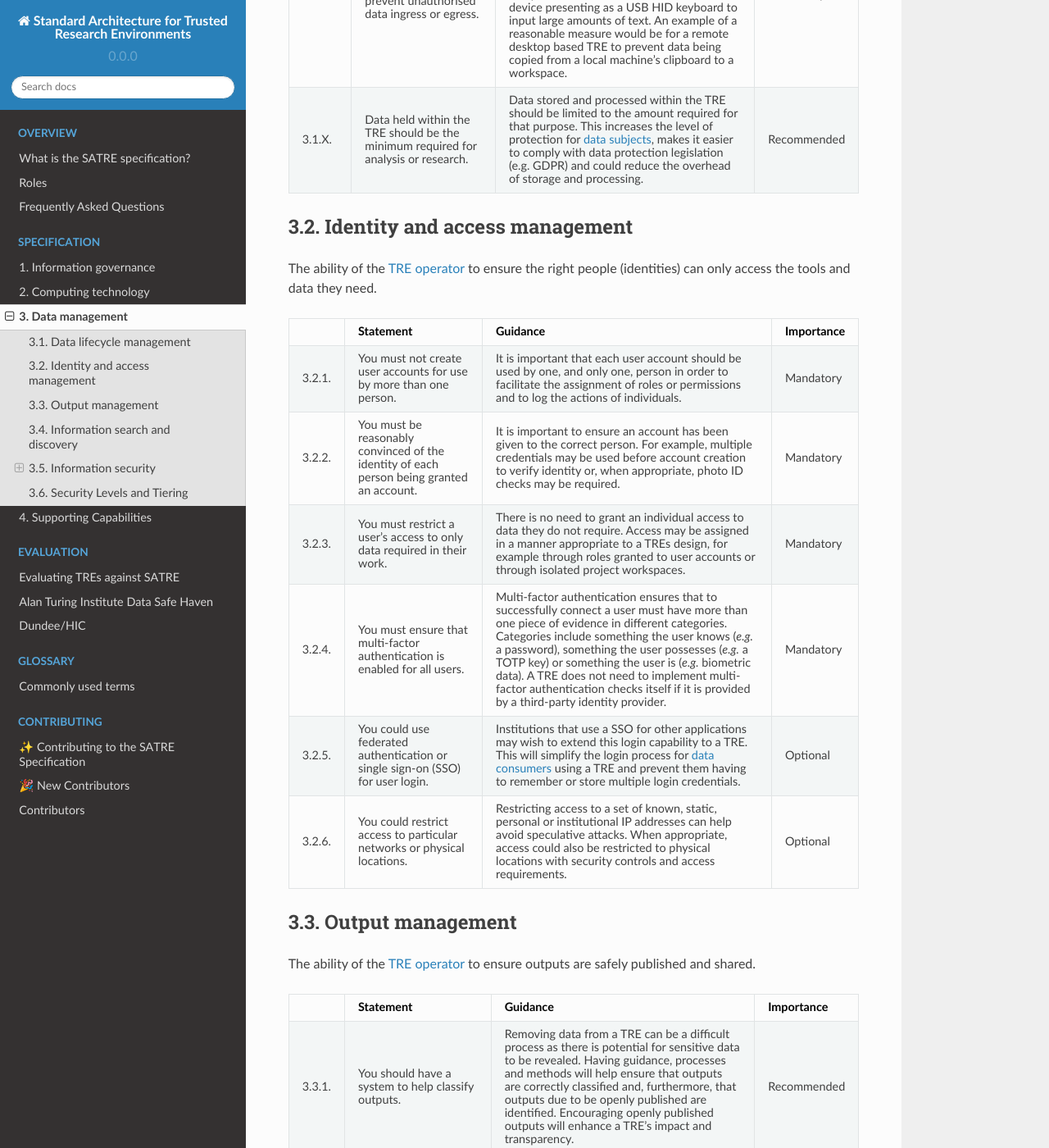
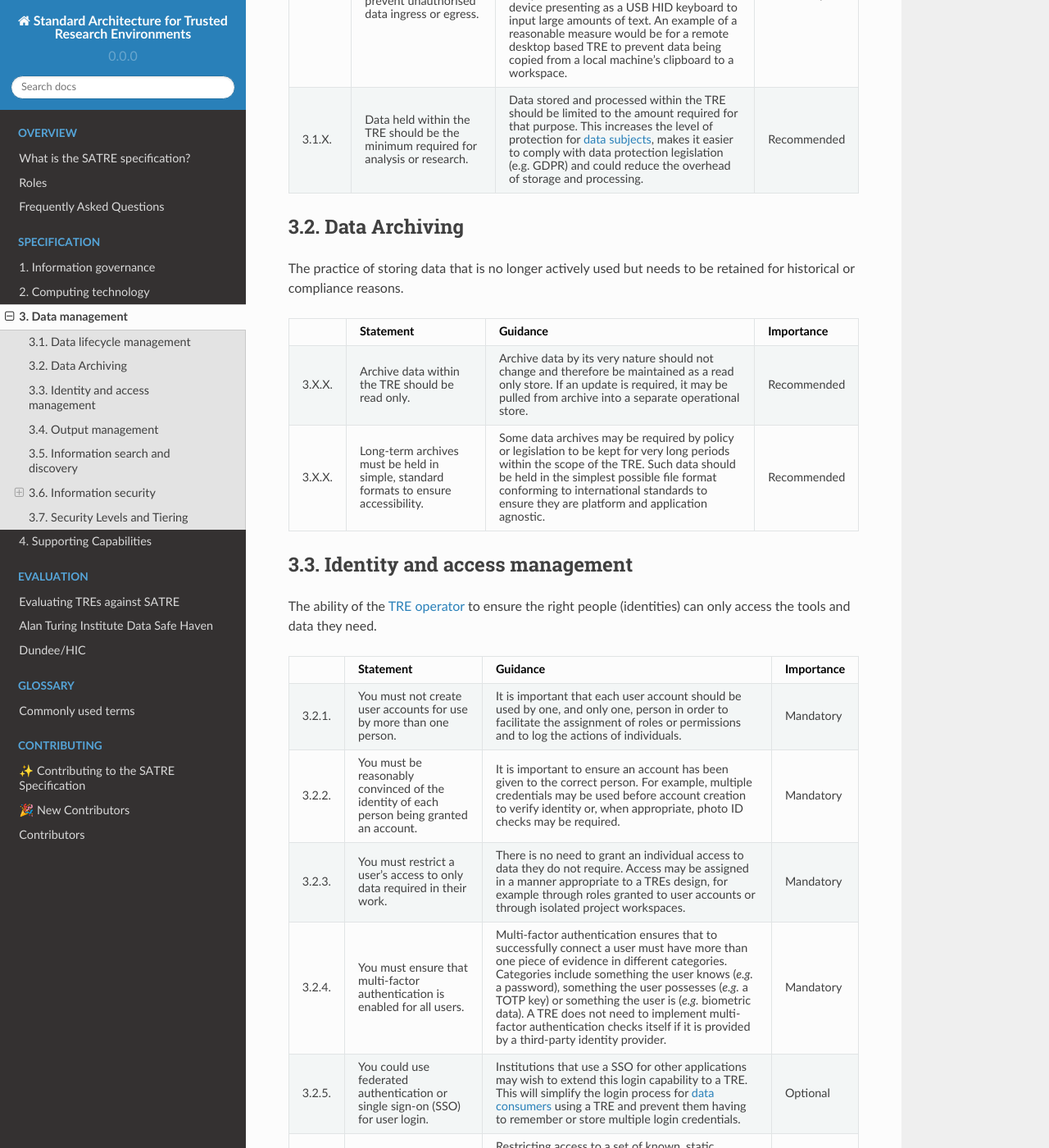
Before and after one commit to sa-tre/satre-specification, a Sphinx documentation site: the page built from docs/source/pillars/data_management.md, in a window 1280 px wide and 1400 px high, scrolled down 2229 px. Shown: the whole window at 82% size. Built offline with Sphinx 7.4.7 and the Read the Docs theme 2.0.0, drawn with Linux system fonts in a browser that asks for light colours; some of the changed text lies outside the part shown.

Commit message:
add data archiving

````diff
--- a/docs/source/pillars/data_management.md
+++ b/docs/source/pillars/data_management.md
@@ -95,6 +95,31 @@ The ability of the {ref}`TRE operator <infrastructure_roles>` to manage how and
   - Data stored and processed within the TRE should be limited to the amount required for that purpose.
     This increases the level of protection for {ref}`data subjects <public_roles>`, makes it easier to comply with data protection legislation (e.g. GDPR) and could reduce the overhead of storage and processing.
   - Recommended
+```
+
+## Data Archiving
+
+The practice of storing data that is no longer actively used but needs to be retained for historical or compliance reasons.
+
+```{list-table}
+:header-rows: 1
+:name: tab-data-archiving
+
+* -
+  - Statement
+  - Guidance
+  - Importance
+* - 3.X.X.
+  - Archive data within the TRE should be read only.
+  - Archive data by its very nature should not change and therefore be maintained as a read only store.
+    If an update is required, it may be pulled from archive into a separate operational store.
+  - Recommended
+* - 3.X.X.
+  - Long-term archives must be held in simple, standard formats to ensure accessibility.
+  - Some data archives may be required by policy or legislation to be kept for very long periods within the scope of the TRE.
+    Such data should be held in the simplest possible file format conforming to international standards to ensure they are platform and application agnostic.
+  - Recommended
+
 ```
 
 ## Identity and access management
````
